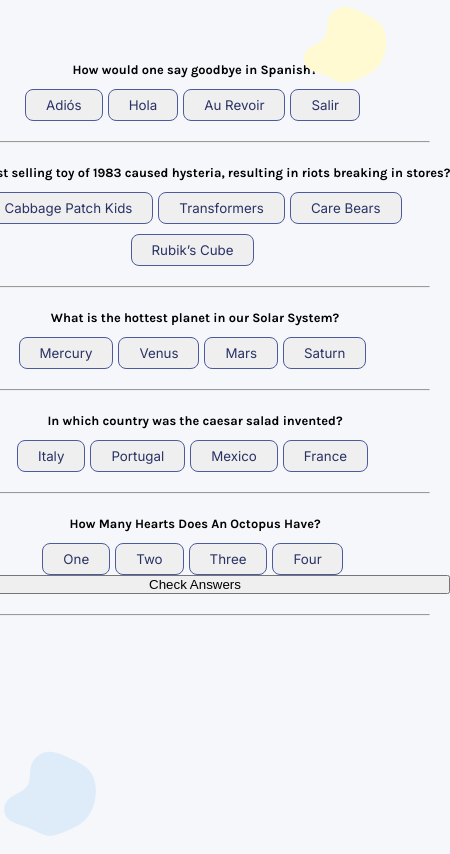
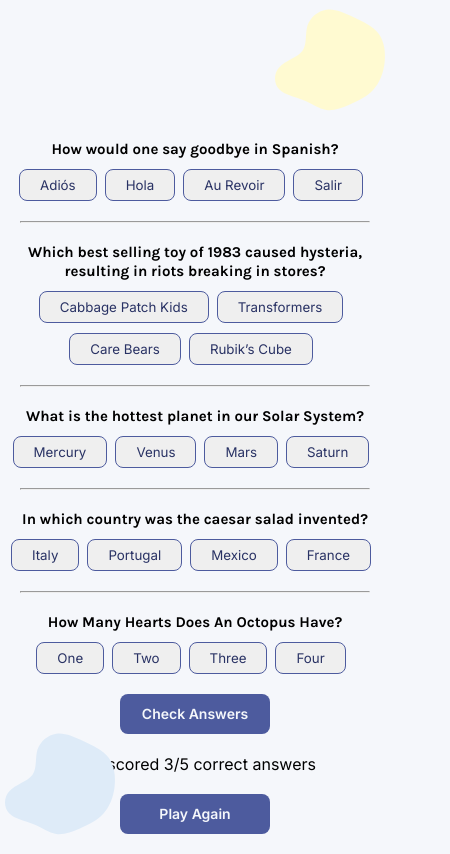
Before and after one commit to cybulskikacper/Quizzical, a React (Vite) app: page / in a window 390 px wide. Shown: the whole page, 450 px wide, since content can reach past the window. Built offline with nearby package versions, Linux system fonts and the light colour scheme.

Commit message:
still working on menu

```diff
--- a/src/Menu.jsx
+++ b/src/Menu.jsx
@@ -8,49 +8,45 @@ export default function Menu() {
 				<div className="game">
 					<div className="qa">
 						<h2 className="question"> How would one say goodbye in Spanish?</h2>
-
-
 						<button className="answer">Adiós</button>
 						<button className="answer">Hola</button>
 						<button className="answer">Au Revoir</button>
 						<button className="answer">Salir</button>
 						<hr />
 						<h2 className="question">
-							{' '}
 							Which best selling toy of 1983 caused hysteria, resulting in riots breaking in stores?
 						</h2>
-
 						<button className="answer">Cabbage Patch Kids</button>
 						<button className="answer">Transformers</button>
 						<button className="answer">Care Bears</button>
 						<button className="answer">Rubik’s Cube</button>
 						<hr />
 						<h2 className="question"> What is the hottest planet in our Solar System?</h2>
-
 						<button className="answer">Mercury</button>
 						<button className="answer">Venus</button>
 						<button className="answer">Mars</button>
 						<button className="answer">Saturn</button>
 						<hr />
 						<h2 className="question"> In which country was the caesar salad invented?</h2>
-
 						<button className="answer">Italy</button>
 						<button className="answer">Portugal</button>
 						<button className="answer">Mexico</button>
 						<button className="answer">France</button>
 						<hr />
-
 						<h2 className="question">How Many Hearts Does An Octopus Have?</h2>
-
 						<button className="answer">One</button>
 						<button className="answer">Two</button>
 						<button className="answer">Three</button>
 						<button className="answer">Four</button>
+						<button className="check-answer">Check Answers</button>
+
+						<div className="end-of-game">
+							<span className="final-result">
+								You scored 3/5 correct answers <button className="play-again">Play Again</button>
+							</span>
+						</div>
 					</div>
 
-						<button className='check-answer'>Check Answers</button>
-
-					<hr />
 					<div className="blobs">
 						<img className="blob1-game" src={blob1} alt="Light blob" />
 						<img className="blob2-game" src={blob2} alt="Yellow blob" />
--- a/src/index.css
+++ b/src/index.css
@@ -95,7 +95,7 @@ header {
 	font-size: 1.3rem;
 }
 
-/* SECOND SCREEN, GAME HAS ALREAdy STARTED */
+/* SECOND SCREEN, GAME HAS ALREADY STARTED */
 
 .game {
 	display: grid;
@@ -104,48 +104,99 @@ header {
 	margin-top: 60px;
 }
 
+hr {
+	margin: 20px;
+}
+
 .question {
 	font-family: 'Karla', sans-serif;
 	white-space: nowrap;
 	font-weight: 700;
-	font-size: 0.8rem;
+	font-size: 15px;
+	text-wrap: wrap;
 	line-height: 19px;
-	z-index: -2;
 }
 
 .answer {
 	font-family: 'Inter', sans-serif;
-
 	white-space: nowrap;
 	display: inline-block;
-
 	color: #293264;
-	margin-right: 5px;
+	margin-right: 8px;
 	margin-top: 10px;
 	padding: 7px 20px;
 	text-align: center;
 	border-radius: 8px;
 	border: 0.8px solid #4d5b9e;
 	outline: none;
+	cursor: pointer;
 }
 
-hr {
+.check-answer {
+	display: inline-block;
+	font-family: 'Inter', sans-serif;
+	font-size: 14px;
+	font-weight: 600;
+	background-color: #4d5b9e;
+	color: #f5f7fb;
+	border-radius: 8px;
+	border: 0.8px solid #4d5b9e;
+	width: 150px;
+	height: 40px;
+	border-style: none;
+	box-sizing: border-box;
+	cursor: pointer;
+	line-height: 20px;
+	list-style: none;
+	margin: 0;
+	outline: none;
+	padding: 10px 16px;
+	text-align: center;
+	text-decoration: none;
 	margin: 20px;
+}
+
+.answer:focus {
+	background-color: #d6dbf5;
 }
 
 .blob1-game {
 	position: fixed;
 	bottom: 0;
 	left: 0;
-	width: 100px;
-	height: 100px;
+	width: 50px;
+	height: 50px;
 }
 .blob2-game {
 	position: fixed;
 	top: 0;
 	right: 0;
-	width: 90px;
-	height: 90px;
+	width: 70px;
+	height: 50px;
+}
+
+.play-again {
+	display: inline-block;
+	font-family: 'Inter', sans-serif;
+	font-size: 14px;
+	font-weight: 600;
+	background-color: #4d5b9e;
+	color: #f5f7fb;
+	border-radius: 8px;
+	border: 0.8px solid #4d5b9e;
+	width: 150px;
+	height: 40px;
+	border-style: none;
+	box-sizing: border-box;
+	cursor: pointer;
+	line-height: 20px;
+	list-style: none;
+	margin: 0;
+	outline: none;
+	padding: 10px 16px;
+	text-align: center;
+	text-decoration: none;
+	margin: 20px;
 }
 
 /* MEDIA QUERIES */
@@ -155,7 +206,6 @@ hr {
 	header {
 		padding: 100px;
 	}
-	/* Adjust other styles as needed */
 }
 
 @media (width: 280px) and (height: 653px) {
@@ -169,8 +219,20 @@ hr {
 	.description {
 		font-size: 20px;
 	}
-
-	/* Adjust other styles as needed */
+}
+@media (width: 390px) and (height: 844px) {
+	/* Styles for iPhone 12 Pro */
+	.game {
+		margin-top: 140px;
+	}
+	.blob1-game {
+		width: 120px;
+		height: 120px;
+	}
+	.blob2-game {
+		width: 120px;
+		height: 120px;
+	}
 }
 
 @media (max-width: 360px) {
@@ -184,6 +246,19 @@ hr {
 	.start {
 		margin-bottom: 80px;
 	}
+
+	.game {
+		margin-top: 35px;
+	}
+
+	.blob1-game {
+		width: 50px;
+		height: 50px;
+	}
+	.blob2-game {
+		width: 45px;
+		height: 30px;
+	}
 }
 
 @media (min-width: 412px) and (max-width: 820px) {
@@ -196,6 +271,29 @@ hr {
 	}
 	.start {
 		margin-bottom: 80px;
+	}
+	.game {
+		margin-top: 170px;
+	}
+
+	.check-answer {
+		margin: 50px;
+	}
+
+	.question {
+		font-size: 17px;
+	}
+	.answer {
+		font-size: 14px;
+	}
+
+	.blob1-game {
+		width: 130px;
+		height: 130px;
+	}
+	.blob2-game {
+		width: 130px;
+		height: 130px;
 	}
 }
 
```
